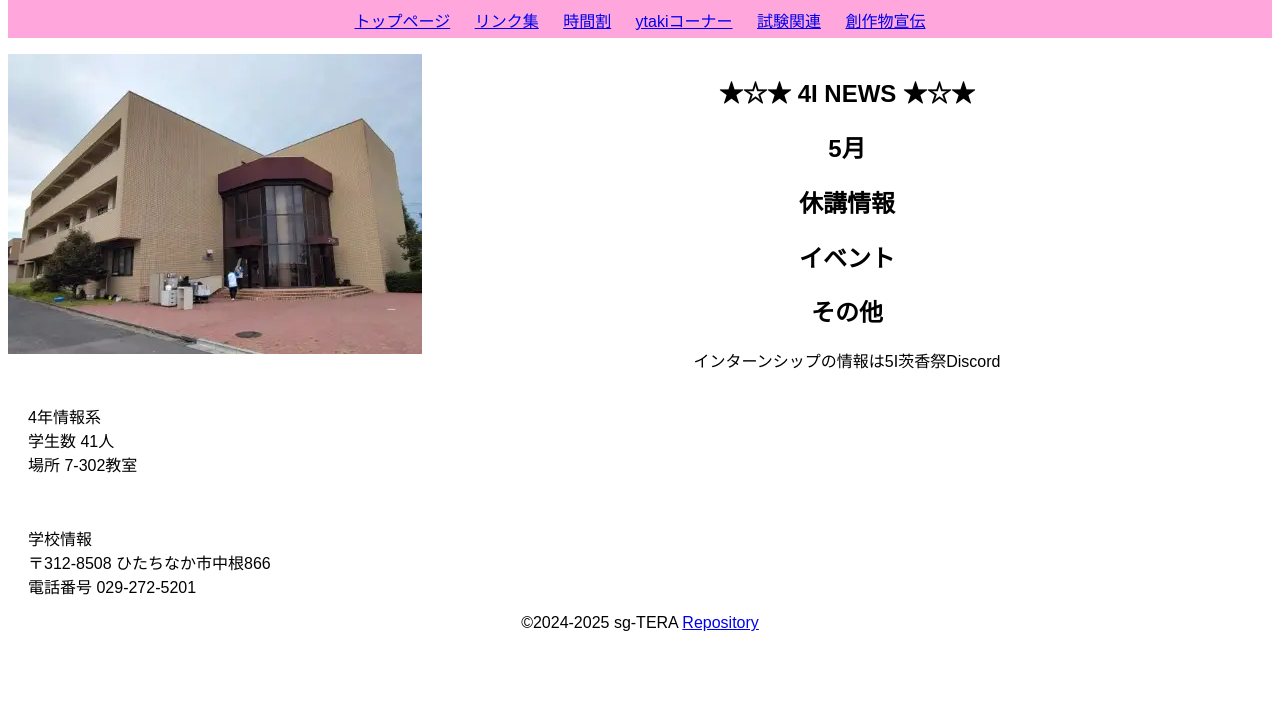
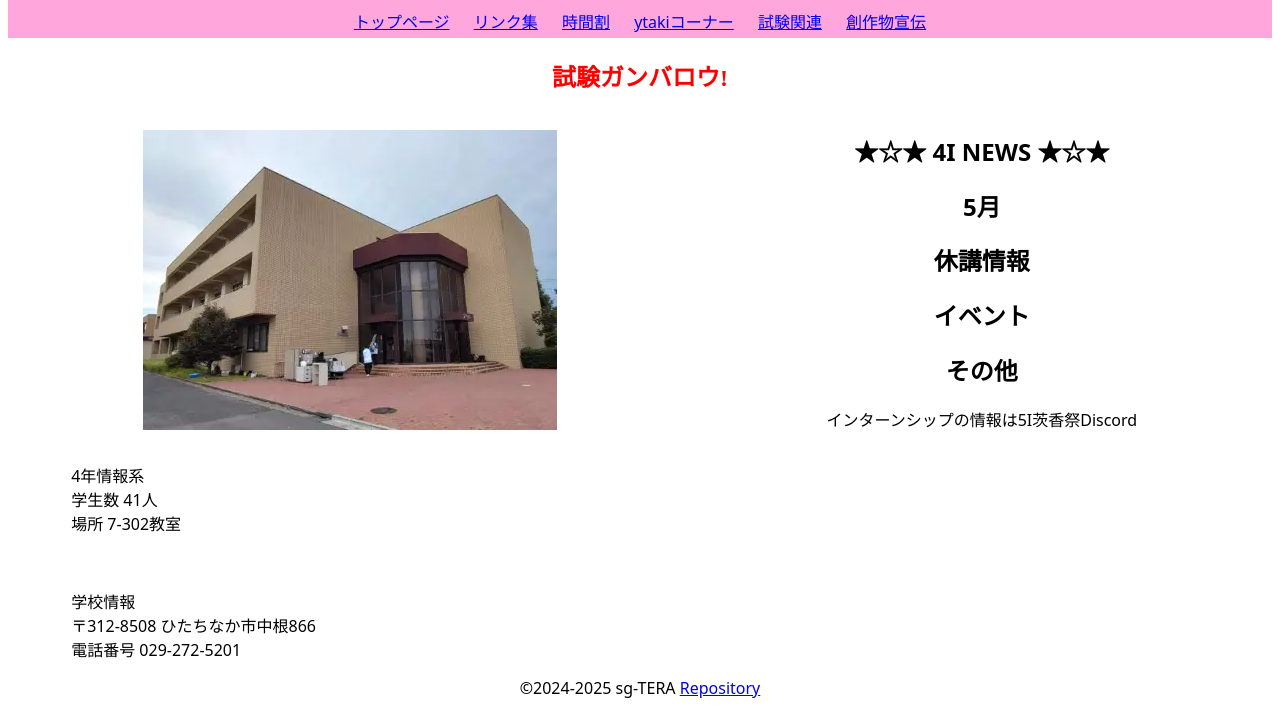
Before and after one commit to sg-tera/22i-portal, a website: page src/index.html in a window 1280 px wide. Shown: the part 83-800 px from the top of the page. Drawn offline with Linux system fonts and the light colour scheme; files whose address does not match are found by name; a web font is replaced by a local one.

Commit message:
fontの変更

```diff
--- a/src/index.html
+++ b/src/index.html
@@ -5,10 +5,14 @@
     <meta charset="utf-8">
     <meta name="viewport" content="width=device-width,initial-scale=1">
     <meta name="robots" content="noindex,nofollow,noarchive">
+    <link rel="preconnect" href="https://fonts.googleapis.com">
+    <link rel="preconnect" href="https://fonts.googleapis.com">
+    <link rel="preconnect" href="https://fonts.gstatic.com" crossorigin>
+    <link href="https://fonts.googleapis.com/css2?family=Dela+Gothic+One&display=swap" rel="stylesheet">
     <title>4Iポータル</title>
     <style>
         body {
-            font-family: sans-serif;
+            font-family: system-ui;
         }
 
         .titleber {
@@ -37,6 +41,10 @@
             margin-left: 20px;
         }
 
+        #geva {
+            font-family: Dela Gothic One;
+        }
+
         @media (min-width: 800px) {
             .container {
                 display: flex;
@@ -45,10 +53,10 @@
             }
 
             .img {
-                width: 414px;
-                height: 300px;
+                width: auto;
+                height: 100%;
                 display: block;
-                margin: 0;
+                margin: auto;
             }
 
             .news {
@@ -56,7 +64,7 @@
             }
 
             .info {
-                margin-left: 20px;
+                margin-left: 5%;
             }
         }
     </style>
@@ -74,6 +82,9 @@
             <a href="./advertise.html">創作物宣伝</a>
         </p>
     </div>
+    <h2 id="geva" style="text-align: center;">
+        <font color="red">試験ガンバロウ!</font>
+    </h2>
     <div class="container">
         <img class="img" src="./image/7go-kan.webp" width="414" height="300">
         <section class="news">
```
Also changed, not shown: src/advertise.html (+1 -1 lines), src/exam.html (+1 -1 lines), src/link.html (+1 -1 lines), src/time.html (+1 -1 lines), src/ytaki.html (+1 -1 lines).
